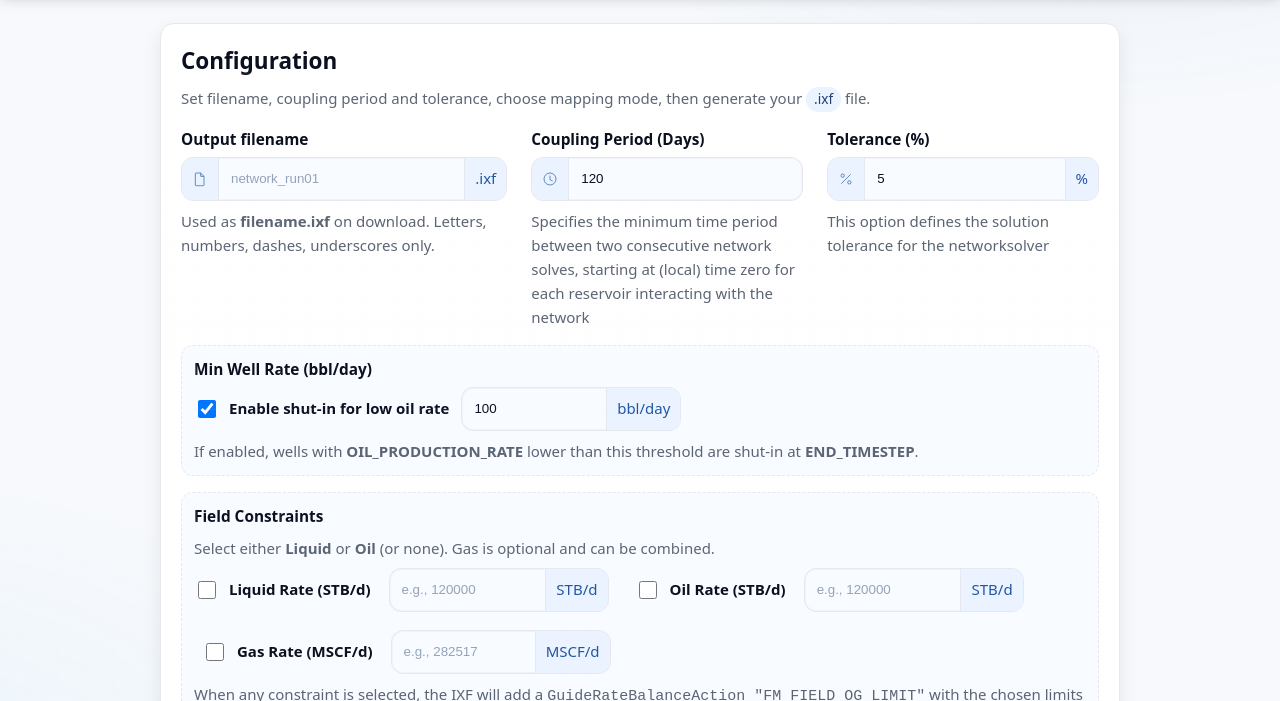
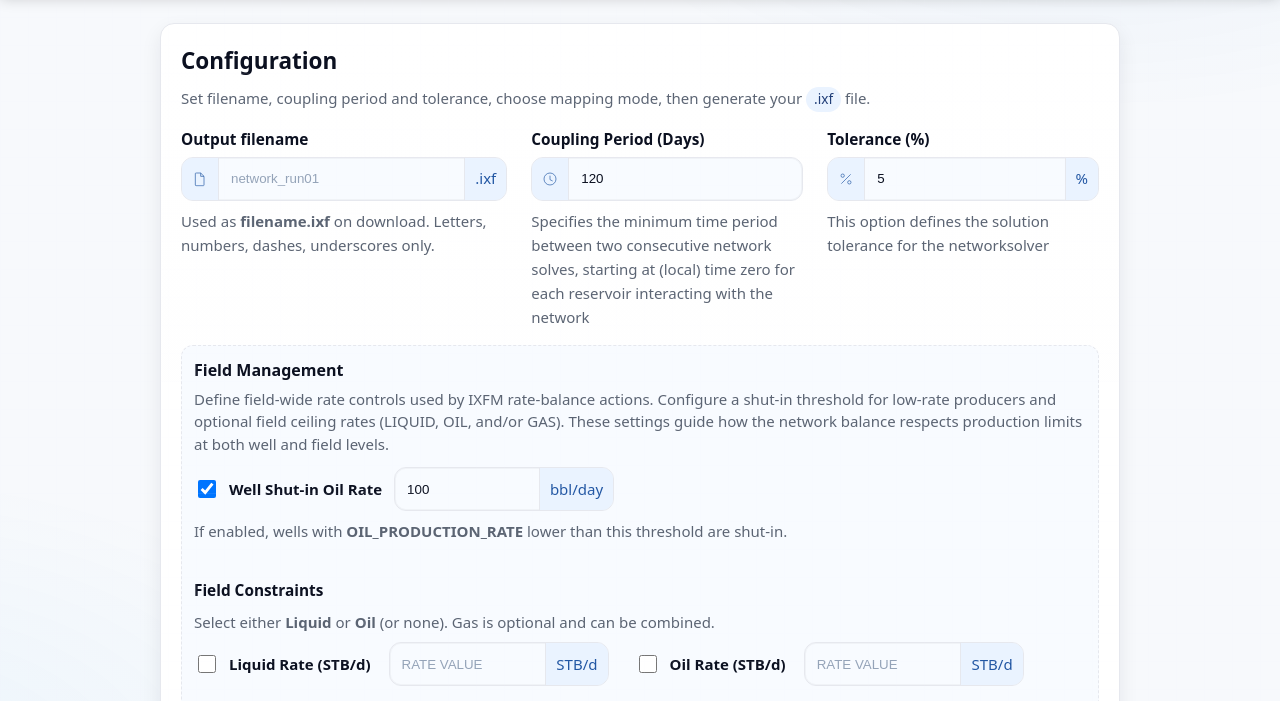
Before and after one commit to pmachado333/Simulation_Input, a plain HTML site: page index.html in a window 1280 px wide. Shown: the part 95-796 px from the top of the page. Drawn offline with Linux system fonts and the light colour scheme.

Commit message:
unified field management section

```diff
--- a/index.html
+++ b/index.html
@@ -156,6 +156,27 @@
       .period .group{ width:100%; }
       .tolerance .group{ width:100%; }
     }
+
+    /* New merged container */
+    .field-management{
+      margin-top:16px; padding:12px; border:1px dashed var(--line); border-radius:12px; background:var(--surface-2);
+    }
+    .field-management .section-title{
+      font-weight:800; margin:0 0 6px; font-size:1rem;
+    }
+    .field-management .section-description{
+      margin:0 0 10px; color:var(--muted);
+    }
+    .field-management .min-rate,
+    .field-management .field-constraints{
+      margin-top:12px; padding:0; border:none; background:transparent;
+    }
+    .field-management .min-rate .label,
+    .field-management .field-constraints .label{
+      margin-bottom:8px;
+    }
+    /* Triple the space after the shut-in helper before Field Constraints */
+    .field-management .min-rate .helper{ margin-bottom:36px; }
   </style>
 </head>
 <body data-theme="light">
@@ -237,13 +258,21 @@
         </div>
       </div>
 
-      <!-- Min Well Rate -->
+      <!-- Field Management (merged UI only) -->
+      <div class="field-management">
+        <div class="section-title">Field Management</div>
+        <p class="section-description">
+          Define field‑wide rate controls used by IXFM rate‑balance actions.
+          Configure a shut‑in threshold for low‑rate producers and optional field ceiling rates (LIQUID, OIL, and/or GAS).
+          These settings guide how the network balance respects production limits at both well and field levels.
+        </p>
+
+        <!-- Min Rate (title removed by request) -->
         <div class="min-rate">
-        <div class="label">Min Well Rate (bbl/day)</div>
           <div style="display:flex; gap:12px; align-items:center; flex-wrap:wrap;">
             <label for="minRateEnabled">
               <input id="minRateEnabled" type="checkbox" checked />
-            Enable shut-in for low oil rate
+              Well Shut‑in Oil Rate
             </label>
             <div class="group" style="max-width:220px;">
               <input id="minRateValue" type="number" min="0" step="1" value="100" inputmode="numeric" aria-describedby="minRateHelp" />
@@ -251,7 +280,7 @@
             </div>
           </div>
           <div id="minRateHelp" class="helper">
-          If enabled, wells with <strong>OIL_PRODUCTION_RATE</strong> lower than this threshold are shut-in at <strong>END_TIMESTEP</strong>.
+            If enabled, wells with <strong>OIL_PRODUCTION_RATE</strong> lower than this threshold are shut‑in.
           </div>
         </div>
 
@@ -264,24 +293,27 @@
           <div style="display:flex; gap:18px; align-items:center; flex-wrap:wrap;">
             <label for="fcLiquidEnabled"><input id="fcLiquidEnabled" type="checkbox" /> Liquid Rate (STB/d)</label>
             <div class="group" style="max-width:220px;">
-            <input id="fcLiquidValue" type="number" min="0" step="1" placeholder="e.g., 120000" inputmode="numeric" disabled />
+              <input id="fcLiquidValue" type="number" min="0" step="1" placeholder="RATE VALUE" inputmode="numeric" disabled />
               <div class="suffix">STB/d</div>
             </div>
 
             <label for="fcOilEnabled" style="margin-left:8px;"><input id="fcOilEnabled" type="checkbox" /> Oil Rate (STB/d)</label>
             <div class="group" style="max-width:220px;">
-            <input id="fcOilValue" type="number" min="0" step="1" placeholder="e.g., 120000" inputmode="numeric" disabled />
+              <input id="fcOilValue" type="number" min="0" step="1" placeholder="RATE VALUE" inputmode="numeric" disabled />
               <div class="suffix">STB/d</div>
             </div>
 
             <label for="fcGasEnabled" style="margin-left:8px;"><input id="fcGasEnabled" type="checkbox" /> Gas Rate (MSCF/d)</label>
             <div class="group" style="max-width:220px;">
-            <input id="fcGasValue" type="number" min="0" step="1" placeholder="e.g., 282517" inputmode="numeric" disabled />
+              <input id="fcGasValue" type="number" min="0" step="1" placeholder="RATE VALUE" inputmode="numeric" disabled />
               <div class="suffix">MSCF/d</div>
             </div>
           </div>
           <div class="helper">
-          When any constraint is selected, the IXF will add a <code>GuideRateBalanceAction "FM_FIELD_OG_LIMIT"</code> with the chosen limits and reference it in <code>CombinedNetworkBalanceAction</code>.
+            Set the maximum allowable production rates for the entire field. Selected limits are applied through
+            <code>GuideRateBalanceAction "FM_FIELD_OG_LIMIT"</code> and referenced by the
+            <code>CombinedNetworkBalanceAction</code>, ensuring total field production does not exceed the specified ceilings.
+          </div>
         </div>
       </div>
 
@@ -352,7 +384,7 @@
     })();
 
     function sanitizeFilename(name){ const t=String(name).trim(); const s=t.replace(/[^A-Za-z0-9._-]/g,"_"); return s || "network_config"; }
-    function escapeQuoted(str){ return String(str).replace(/\\\\/g,"\\\\\\\\").replace(/"/g,'\\\\\\"'); }
+    function escapeQuoted(str){ return String(str).replace(/\\/g,"\\\\").replace(/"/g,'\\\"'); }
 
     const mapBody = document.getElementById("mapBody");
     function addRow(target="", well=""){
@@ -434,7 +466,7 @@
     const minRateEnabledEl = document.getElementById('minRateEnabled');
     const minRateValueEl = document.getElementById('minRateValue');
     function setMinRateState(enabled){
-      minRateValueEl.disabled = !enabled; // keep output identical when disabled
+      minRateValueEl.disabled = !enabled;
       refreshPreviewIfVisible();
     }
     minRateEnabledEl.addEventListener('change', (e)=> setMinRateState(e.target.checked));
@@ -477,7 +509,7 @@
       const tolFraction = Math.round((tolPctRaw/100) * 1e6) / 1e6;
 
       const mappings = collectRows();
-      if(!auto && mappings.length===0) throw new Error("Add at least one Target ↔ Well mapping or enable Automatic Map Boundary Nodes.");
+      if(!auto && mappings.length===0) throw new Error("Add at least one Target \u2194 Well mapping or enable Automatic Map Boundary Nodes.");
 
       const lines=[];
       lines.push(
@@ -611,9 +643,9 @@
         "# Strategy: applies the instruction to test all the wells and applies the guide rate balance action",
         'CombinedNetworkBalanceAction "CB_NB" {'
       );
-      lines.push('	NetworkBalanceActions=[ NetworkBalanceAction("ACT_NET_BAL") ]    ');
+      lines.push('\tNetworkBalanceActions=[ NetworkBalanceAction("ACT_NET_BAL") ]    ');
       if(hasConstraints){
-        lines.push('	AllocationActions=[GuideRateBalanceAction("FM_FIELD_OG_LIMIT")]');
+        lines.push('\tAllocationActions=[GuideRateBalanceAction("FM_FIELD_OG_LIMIT")]');
       }
       lines.push(
         "}",
@@ -622,7 +654,7 @@
         '    BalancingAction=CombinedNetworkBalanceAction("CB_NB")',
         "}"
       );
-      return {filename,content:lines.join("\n")};
+      return {filename,content:lines.join("\r\n")};
     }
 
     const previewCard=document.getElementById("previewCard");
@@ -654,7 +686,8 @@
         const blob=new Blob([content],{type:"text/plain;charset=utf-8"});
         const url=URL.createObjectURL(blob);
         const a=document.createElement("a"); a.href=url;
-        a.download=filename.endsWith(".ixf")?filename:filename+".ixf"; document.body.appendChild(a); a.click(); a.remove(); URL.revokeObjectURL(url);
+        const safe = filename.endsWith(".ixf")?filename:filename+".ixf";
+        a.download=safe; document.body.appendChild(a); a.click(); a.remove(); URL.revokeObjectURL(url);
       }catch(err){ alert(err.message); }
     });
     previewToggleBtn.addEventListener("click", ()=> setPreview(!previewVisible));
```
Lines whose indentation alone changed are shown as unchanged.
